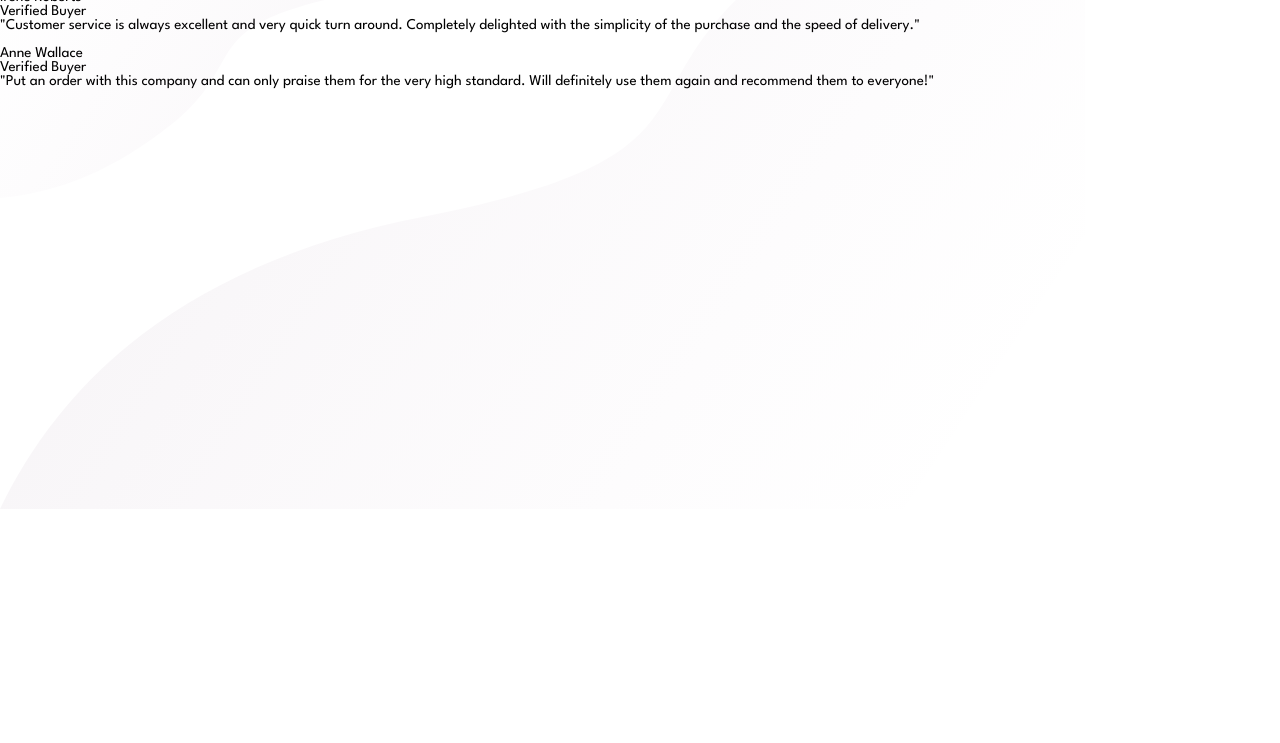
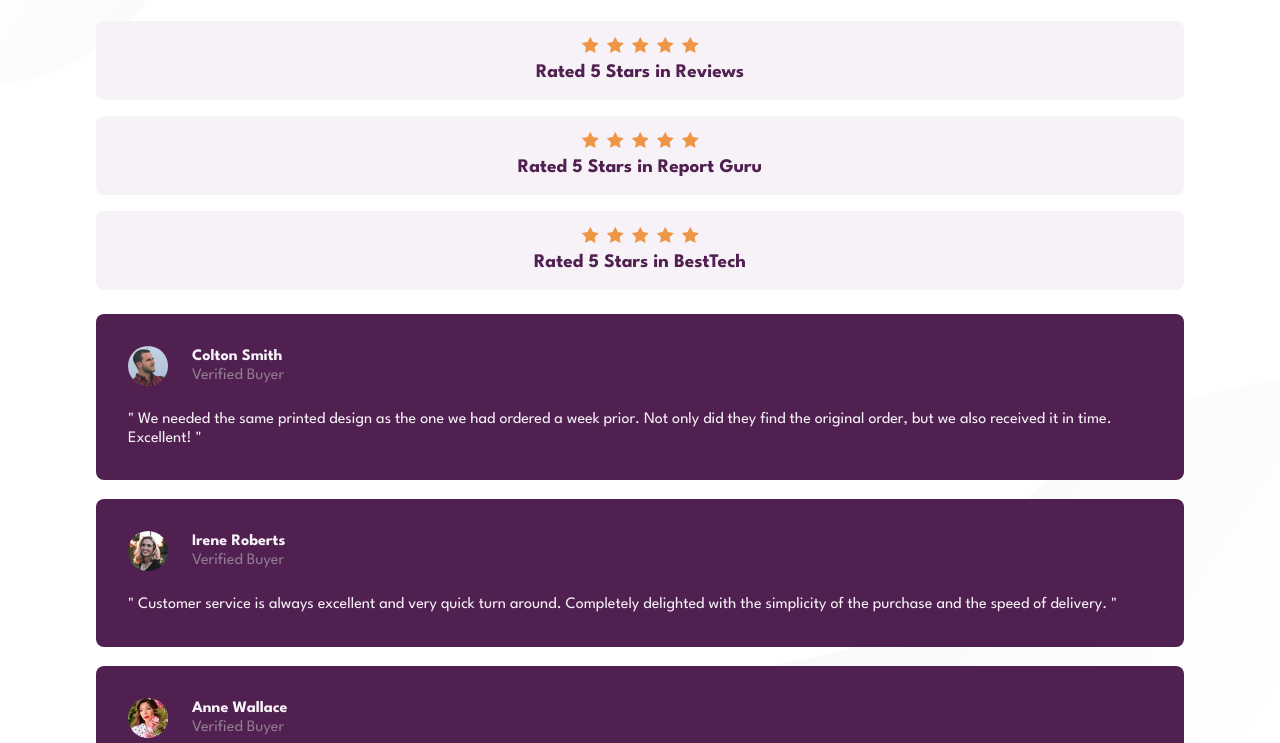
Before and after one commit to Innocent-Leo/social-proof-section, a plain HTML site: page index.html in a window 1280 px wide. Shown: the part 164-907 px from the top of the page. Before the commit the page ends 800 px from the top, so only its background shows below. Drawn offline with Linux system fonts and the light colour scheme.

Commit message:
Refactor HTML structure and enhance CSS styles

```diff
--- a/index.html
+++ b/index.html
@@ -21,7 +21,7 @@
     <link rel="stylesheet" href="style.css" />
   </head>
   <body>
-    <picture>
+    <!-- <picture class="top-background">
       <source
         media="(max-width: 500px)"
         srcset="./images/bg-pattern-top-mobile.svg"
@@ -33,7 +33,7 @@
       <img src="./images/bg-pattern-top-desktop.svg" alt="background-image" />
     </picture>
 
-    <picture>
+    <picture class="bottom-background">
       <source
         media="(max-width: 500px)"
         srcset="./images/bg-pattern-bottom-mobile.svg"
@@ -46,63 +46,96 @@
         src="./images/bg-pattern-bottom-desktop.svg"
         alt="background-image"
       />
-    </picture>
+    </picture> -->
 
+    <main>
+      <header>
         <h1>10,000+ of our users love our products.</h1>
 
         <p>
-      We only provide great products combined with excellent customer service.
-      See what our satisfied customers are saying about our services.
+          We only provide great products combined with excellent customer
+          service. See what our satisfied customers are saying about our
+          services.
         </p>
+      </header>
 
+      <section class="ratings">
         <section>
-      <div></div>
+          <div class="stars">
+            <img src="./images/icon-star.svg" alt="star-icon" />
+            <img src="./images/icon-star.svg" alt="star-icon" />
+            <img src="./images/icon-star.svg" alt="star-icon" />
+            <img src="./images/icon-star.svg" alt="star-icon" />
+            <img src="./images/icon-star.svg" alt="star-icon" />
+          </div>
           <p>Rated 5 Stars in Reviews</p>
         </section>
         <section>
-      <div></div>
+          <div class="stars">
+            <img src="./images/icon-star.svg" alt="star-icon" />
+            <img src="./images/icon-star.svg" alt="star-icon" />
+            <img src="./images/icon-star.svg" alt="star-icon" />
+            <img src="./images/icon-star.svg" alt="star-icon" />
+            <img src="./images/icon-star.svg" alt="star-icon" />
+          </div>
           <p>Rated 5 Stars in Report Guru</p>
         </section>
         <section>
-      <div></div>
+          <div class="stars">
+            <img src="./images/icon-star.svg" alt="star-icon" />
+            <img src="./images/icon-star.svg" alt="star-icon" />
+            <img src="./images/icon-star.svg" alt="star-icon" />
+            <img src="./images/icon-star.svg" alt="star-icon" />
+            <img src="./images/icon-star.svg" alt="star-icon" />
+          </div>
           <p>Rated 5 Stars in BestTech</p>
         </section>
+      </section>
 
-    <section>
-      <section>
-        <img src="" alt="" />
+      <section class="persons">
+        <section class="card">
+          <section class="details">
+            <img src="./images/image-colton.jpg" alt="profile-image" />
+            <div>
               <p>Colton Smith</p>
               <p>Verified Buyer</p>
+            </div>
           </section>
           <p>
-        "We needed the same printed design as the one we had ordered a week
-        prior. Not only did they find the original order, but we also received
-        it in time. Excellent!"
+            " We needed the same printed design as the one we had ordered a week
+            prior. Not only did they find the original order, but we also
+            received it in time. Excellent! "
           </p>
         </section>
-    <section>
-      <section>
-        <img src="" alt="" />
+        <section class="card">
+          <section class="details">
+            <img src="./images/image-irene.jpg" alt="profile-image" />
+            <div>
               <p>Irene Roberts</p>
               <p>Verified Buyer</p>
+            </div>
           </section>
           <p>
-        "Customer service is always excellent and very quick turn around.
-        Completely delighted with the simplicity of the purchase and the speed
-        of delivery."
+            " Customer service is always excellent and very quick turn around.
+            Completely delighted with the simplicity of the purchase and the
+            speed of delivery. "
           </p>
         </section>
-    <section>
-      <section>
-        <img src="" alt="" />
+        <section class="card">
+          <section class="details">
+            <img src="./images/image-anne.jpg" alt="profile-image" />
+            <div>
               <p>Anne Wallace</p>
               <p>Verified Buyer</p>
+            </div>
           </section>
           <p>
-        "Put an order with this company and can only praise them for the very
-        high standard. Will definitely use them again and recommend them to
-        everyone!"
+            " Put an order with this company and can only praise them for the
+            very high standard. Will definitely use them again and recommend
+            them to everyone! "
           </p>
         </section>
+      </section>
+    </main>
   </body>
 </html>
--- a/style.css
+++ b/style.css
@@ -16,13 +16,122 @@
 }
 
 body {
-  font-family: "League Spartan";
-  font-size: 0.9375rem;
+  background-image: url(./images/bg-pattern-top-mobile.svg),
+    url(./images/bg-pattern-bottom-mobile.svg);
+  background-repeat: no-repeat;
+  background-position: top center, bottom center;
+  background-size: contain contain;
+  font-family: "League Spartan", sans-serif;
+  position: relative;
+  min-height: 100vh;
+  font-size: 1.2rem;
+  line-height: 1.2;
+}
+
+.top-background img {
+  position: absolute;
+  width: 100%;
+  top: 0;
+  left: 0;
+}
+
+.bottom-background img {
+  position: absolute;
+  width: 100%;
+  left: 0;
+  bottom: 0;
+}
+
+main {
+  padding: 3.5rem 1.5rem;
+  text-align: center;
   display: flex;
   flex-direction: column;
-  position: relative;
+  gap: 1.5rem;
 }
 
-picture img {
-  position: absolute;
+header h1 {
+  margin: 0 2rem;
+  font-size: 2.5rem;
+  font-weight: 700;
+  color: var(--Very-Dark-Magenta);
+  margin-bottom: 1.5rem;
+  line-height: normal;
 }
+
+header p {
+  color: var(--Dark-Grayish-Magenta);
+  margin-bottom: 0.8rem;
+}
+
+.ratings section {
+  background-color: var(--Light-Grayish-Magenta);
+  border-radius: 0.5rem;
+  padding: 1rem 0;
+  display: flex;
+  flex-direction: column;
+  gap: 0.5rem;
+  font-weight: 700;
+  color: var(--Very-Dark-Magenta);
+}
+
+.ratings section:not(:last-child) {
+  margin-bottom: 1rem;
+}
+
+.stars {
+  display: flex;
+  justify-content: center;
+  gap: 0.5rem;
+}
+
+.persons {
+  display: flex;
+  flex-direction: column;
+  gap: 1.2rem;
+}
+
+.persons .card {
+  background-color: var(--Very-Dark-Magenta);
+  padding: 2rem;
+  color: var(--Light-Grayish-Magenta);
+  border-radius: 0.5rem;
+  font-size: 1rem;
+  display: flex;
+  flex-direction: column;
+  text-align: start;
+  gap: 1.5rem;
+}
+
+.details {
+  display: flex;
+  align-items: center;
+  gap: 1.5rem;
+}
+
+.details img {
+  width: 2.5rem;
+  height: 2.5rem;
+  border-radius: 1.5rem;
+}
+
+.details p:first-child {
+  font-weight: 700;
+}
+
+.details p:last-child {
+  color: var(--Dark-Grayish-Magenta);
+}
+
+@media (min-width: 800px) {
+  body {
+    background-image: url(./images/bg-pattern-top-desktop.svg),
+      url(./images/bg-pattern-bottom-desktop.svg);
+    background-position: top left, bottom right;
+    background-size: 400px, 800px;
+  }
+
+  main {
+    padding: 4rem 6rem;
+  }
+}
```
Lines whose indentation alone changed are shown as unchanged.
